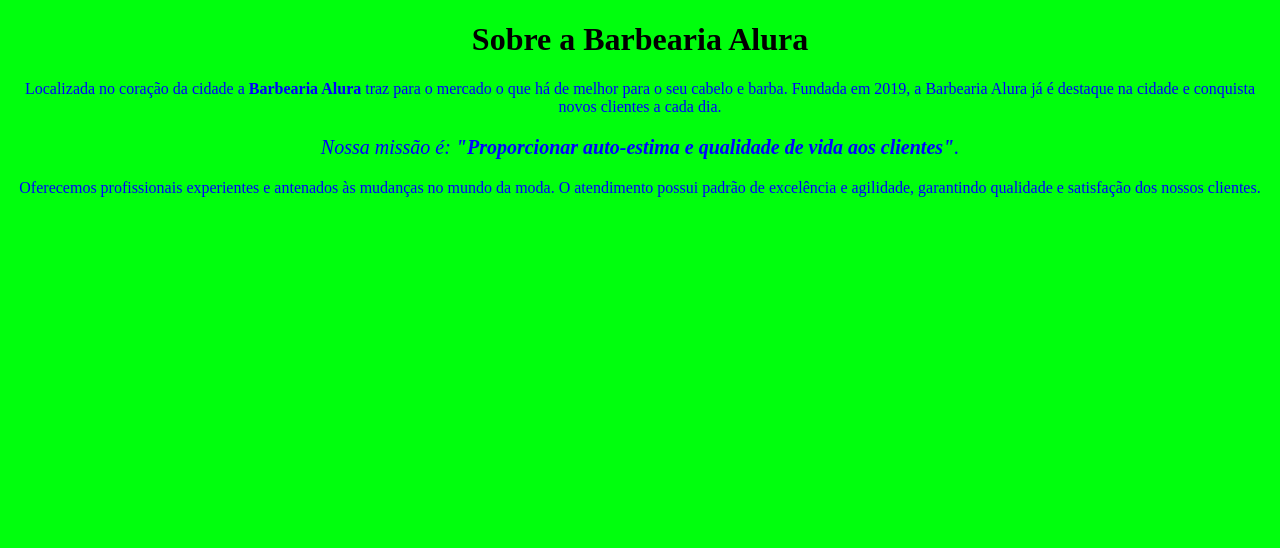
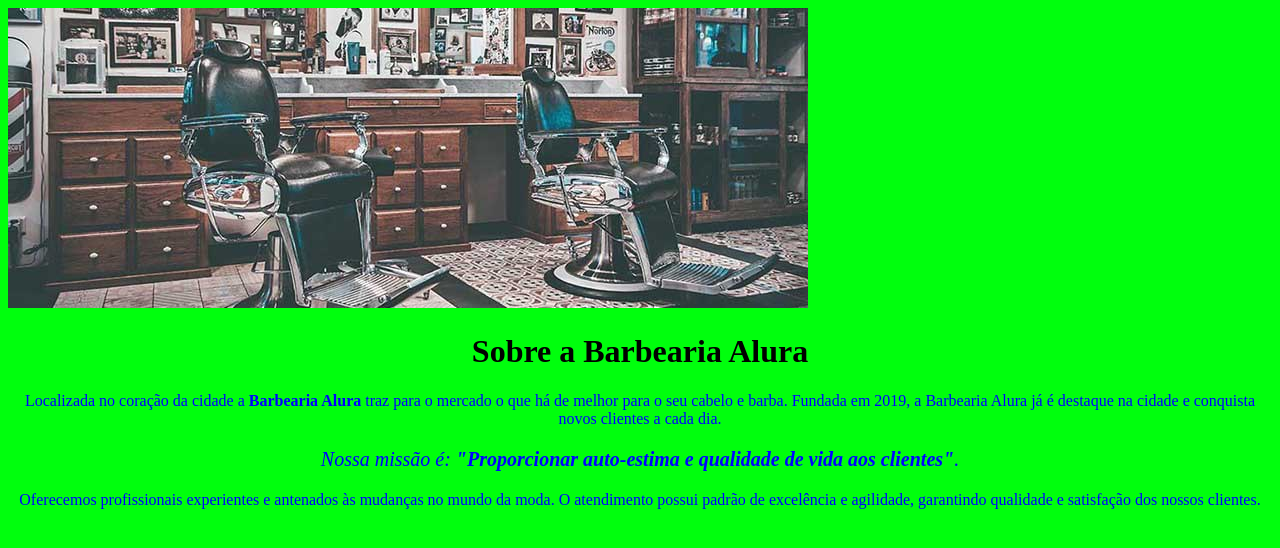
Before and after one commit to nescau12345/codigonovo1b, a plain HTML site: page index.html in a window 1280 px wide. Drawn offline with Linux system fonts and the light colour scheme.

Commit message:
foto banner

```diff
--- a/index.html
+++ b/index.html
@@ -9,6 +9,7 @@
     </head>
 
     <body>
+        <img src="banner.jpg" alt="Barbearia Alura">
         <h1>Sobre a Barbearia Alura</h1>
 
         <p>Localizada no coração da cidade a <strong>Barbearia Alura</strong> traz para o mercado o que há de melhor para o seu cabelo e barba.
```
